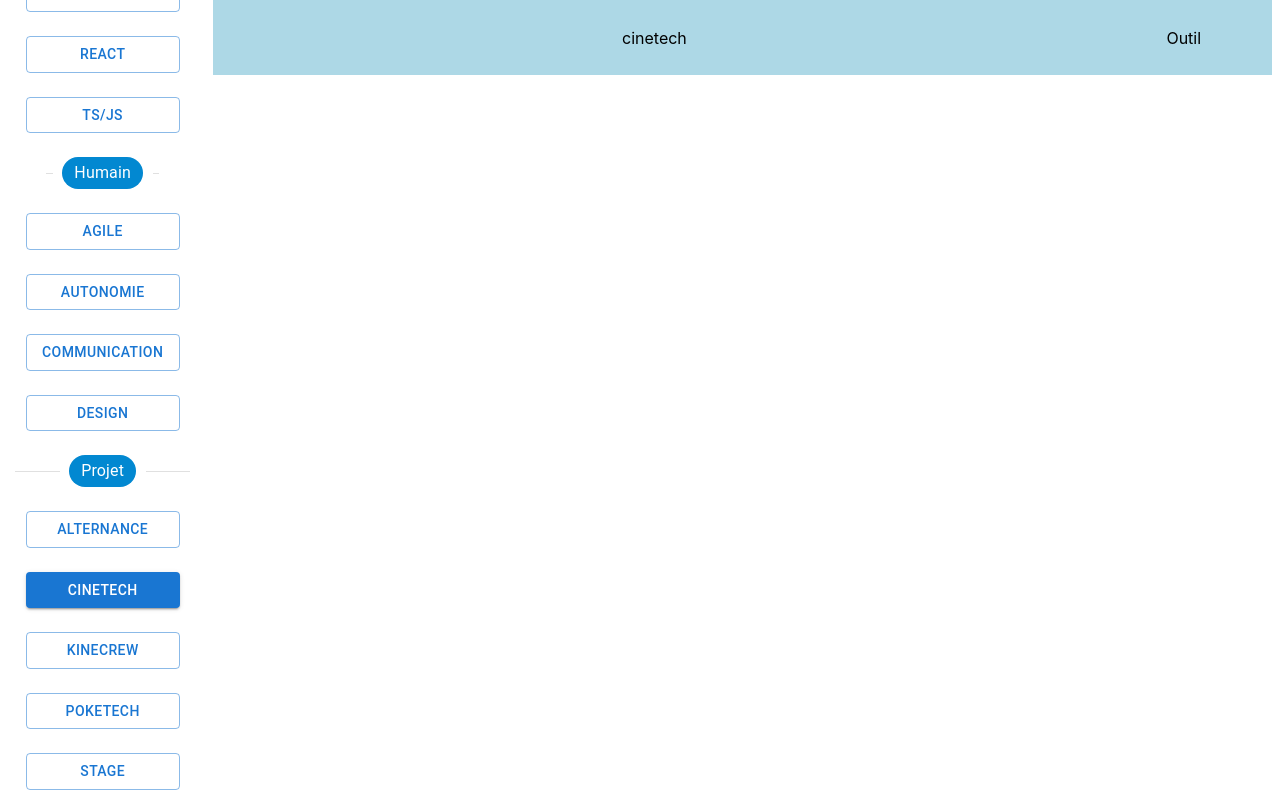
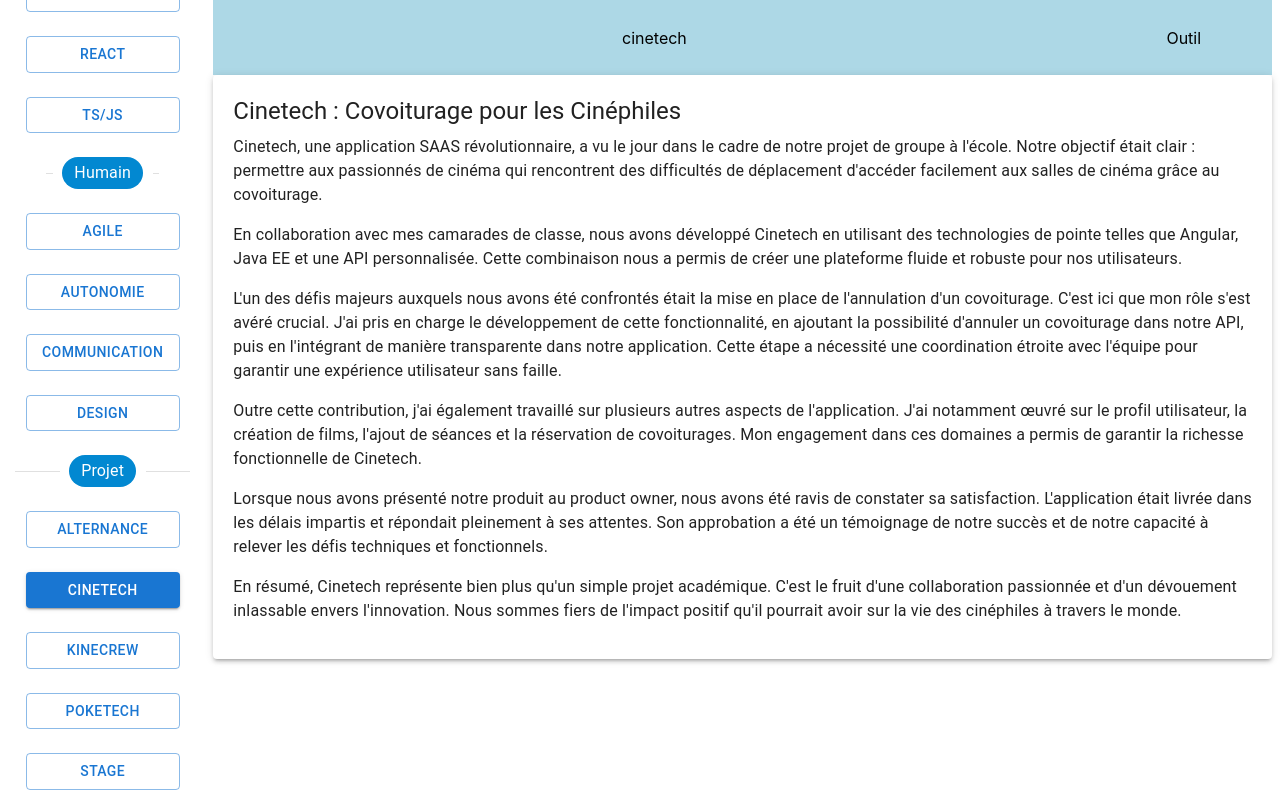
Before and after one commit to Toshiball/portfolio, a React (Vite) app: page / in a window 1280 px wide. Both pictures are taken after a click on the button "CINETECH". Built offline with nearby package versions, Linux system fonts and the light colour scheme.

Commit message:
Ajout de cinetech

```diff
--- a/src/App/Components/Body/project/cinetech.tsx
+++ b/src/App/Components/Body/project/cinetech.tsx
@@ -1,7 +1,49 @@
 import { Box, Paper, Typography } from "@mui/material";
 
 function TextCinetech() {
-	return <Box></Box>;
+	return (
+		<Box>
+			<Paper elevation={3} style={{ padding: "20px", marginBottom: "20px" }}>
+				<Typography variant="h5" gutterBottom>
+					Cinetech : Covoiturage pour les Cinéphiles
+				</Typography>
+				<Typography variant="body1" paragraph>
+					Cinetech, une application SAAS révolutionnaire, a vu le jour dans le cadre de notre projet de groupe
+					à l'école. Notre objectif était clair : permettre aux passionnés de cinéma qui rencontrent des
+					difficultés de déplacement d'accéder facilement aux salles de cinéma grâce au covoiturage.
+				</Typography>
+				<Typography variant="body1" paragraph>
+					En collaboration avec mes camarades de classe, nous avons développé Cinetech en utilisant des
+					technologies de pointe telles que Angular, Java EE et une API personnalisée. Cette combinaison nous
+					a permis de créer une plateforme fluide et robuste pour nos utilisateurs.
+				</Typography>
+				<Typography variant="body1" paragraph>
+					L'un des défis majeurs auxquels nous avons été confrontés était la mise en place de l'annulation
+					d'un covoiturage. C'est ici que mon rôle s'est avéré crucial. J'ai pris en charge le développement
+					de cette fonctionnalité, en ajoutant la possibilité d'annuler un covoiturage dans notre API, puis en
+					l'intégrant de manière transparente dans notre application. Cette étape a nécessité une coordination
+					étroite avec l'équipe pour garantir une expérience utilisateur sans faille.
+				</Typography>
+				<Typography variant="body1" paragraph>
+					Outre cette contribution, j'ai également travaillé sur plusieurs autres aspects de l'application.
+					J'ai notamment œuvré sur le profil utilisateur, la création de films, l'ajout de séances et la
+					réservation de covoiturages. Mon engagement dans ces domaines a permis de garantir la richesse
+					fonctionnelle de Cinetech.
+				</Typography>
+				<Typography variant="body1" paragraph>
+					Lorsque nous avons présenté notre produit au product owner, nous avons été ravis de constater sa
+					satisfaction. L'application était livrée dans les délais impartis et répondait pleinement à ses
+					attentes. Son approbation a été un témoignage de notre succès et de notre capacité à relever les
+					défis techniques et fonctionnels.
+				</Typography>
+				<Typography variant="body1" paragraph>
+					En résumé, Cinetech représente bien plus qu'un simple projet académique. C'est le fruit d'une
+					collaboration passionnée et d'un dévouement inlassable envers l'innovation. Nous sommes fiers de
+					l'impact positif qu'il pourrait avoir sur la vie des cinéphiles à travers le monde.
+				</Typography>
+			</Paper>
+		</Box>
+	);
 }
 
 export default TextCinetech;
```
